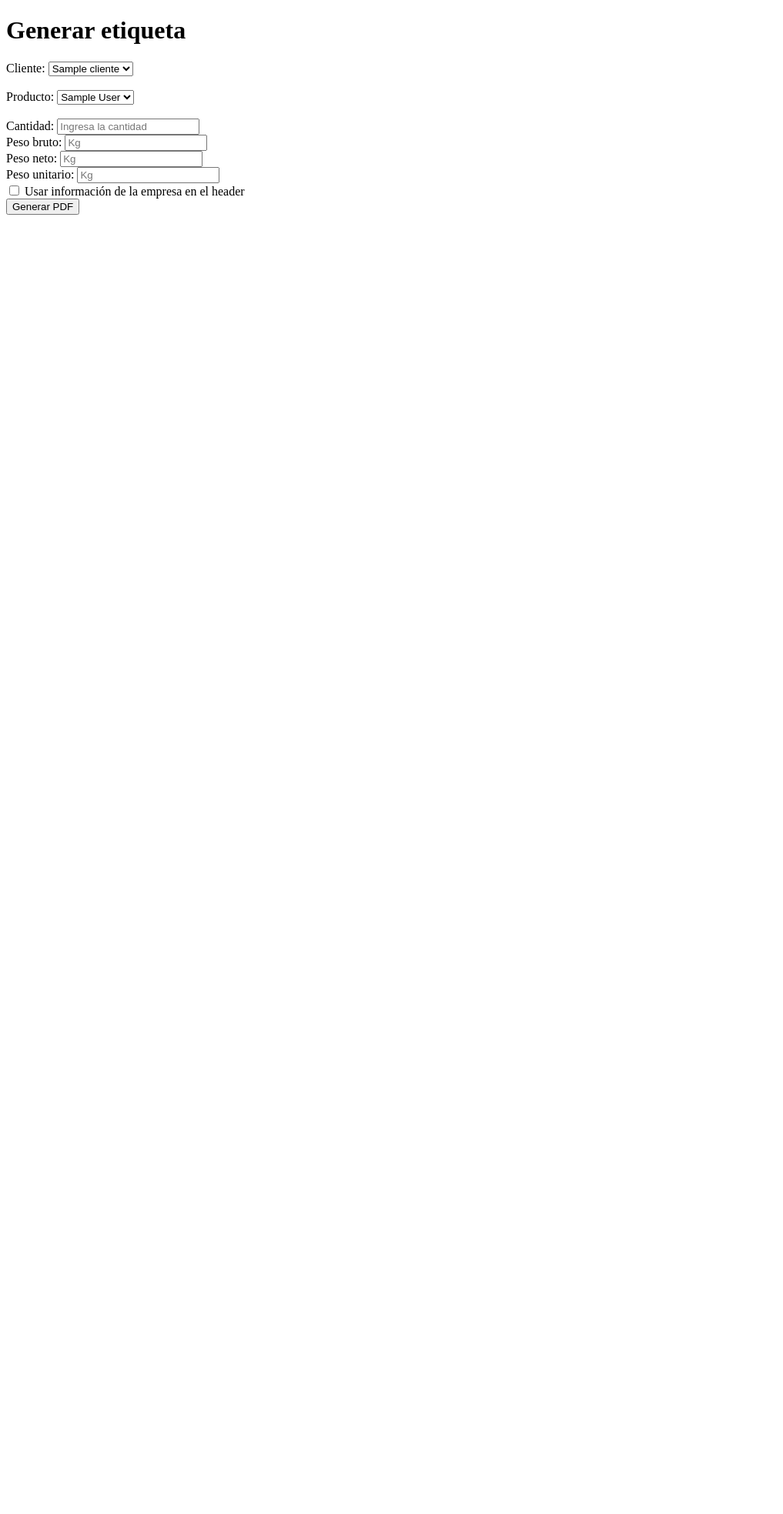
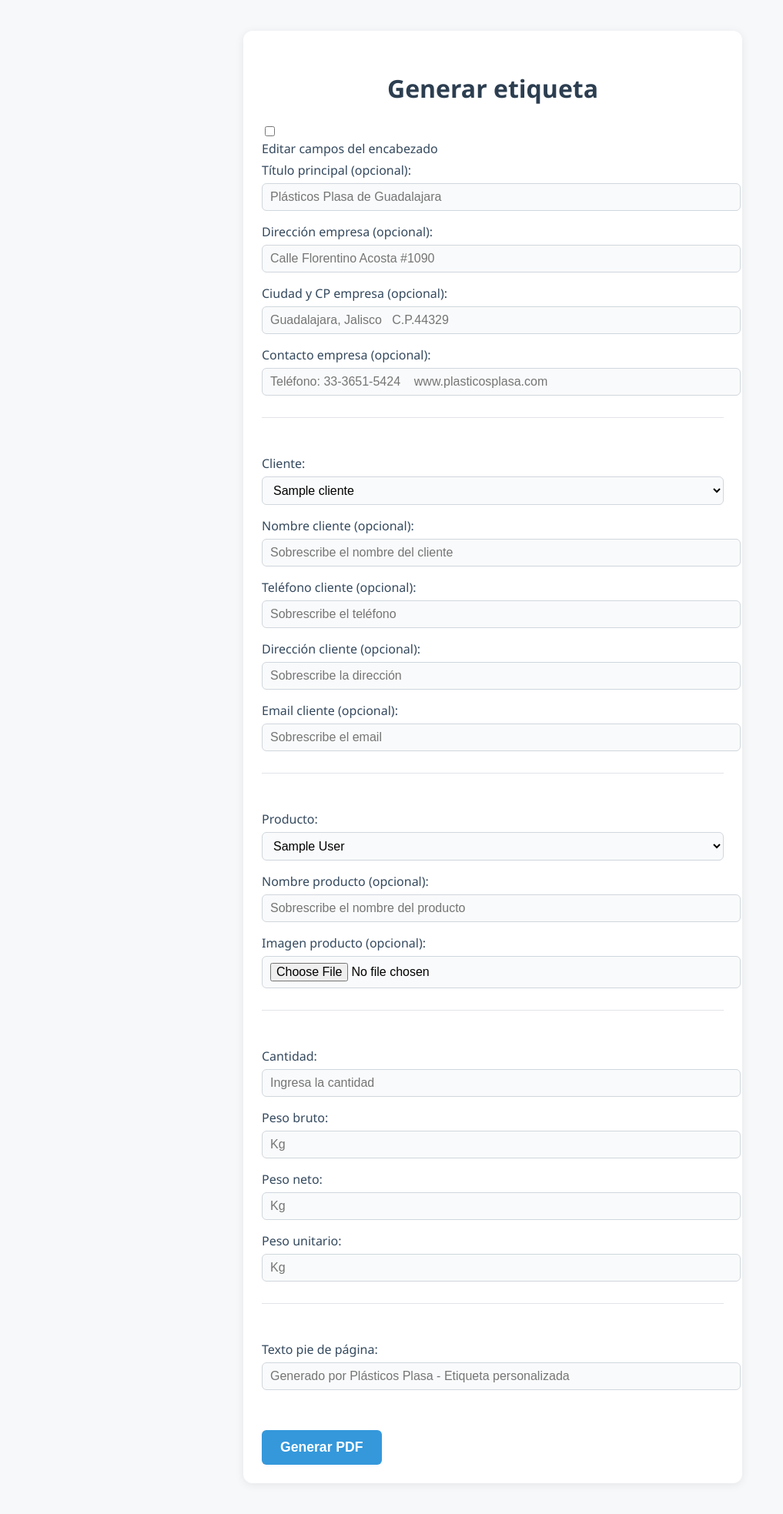
Before and after one commit to luisrlppg/odoo-signage, a Flask app: template app/templates/index.html in a window 1280 px wide. Shown: the whole page at 77% size, without its empty margins (0-1017 px from the left). Before the commit the page ends 279 px from the top, so only its background shows below. Run offline with Flask 3, Linux system fonts and the light colour scheme; the template is opened without the code that fills it: most values are stand-ins (such as "Sample title", 1, 10 or a date in 2020).

Commit message:
Diseño escalable

```diff
--- a/app/app.py
+++ b/app/app.py
@@ -120,30 +120,31 @@ def draw_wrapped_text(c, text, x, y, max_width, font_name="Helvetica", font_size
 # ---------------------------
 # Generación de PDF
 # ---------------------------
-def create_pdf(cliente, producto, cantidad, peso_bruto, peso_neto, peso_unitario, use_empresa_header):
+def create_pdf(label_data):
     """
-    Genera el PDF en memoria y devuelve BytesIO listo para enviar.
+    Genera el PDF en memoria usando label_data dict y devuelve BytesIO listo para enviar.
     """
     buffer = io.BytesIO()
     c = canvas.Canvas(buffer, pagesize=(ANCHO_PT, ALTO_PT))
     pad = 8  # pts
 
-    if use_empresa_header:
+    # Header
+    if label_data.get('use_empresa_header'):
         header_y = ALTO_PT - pad - 5
         c.setFont("Helvetica-Bold", 16)
-        c.drawCentredString(ANCHO_PT / 2, header_y, "Plásticos Plasa de Guadalajara S.A. de C.V.")
+        c.drawCentredString(ANCHO_PT / 2, header_y, label_data.get('empresa_nombre', "Plásticos Plasa de Guadalajara S.A. de C.V."))
         header_y -= 12
         c.setFont("Helvetica", 8)
-        c.drawCentredString(ANCHO_PT / 2, header_y, "Calle Florentino Acosta #1090")
+        c.drawCentredString(ANCHO_PT / 2, header_y, label_data.get('empresa_direccion', "Calle Florentino Acosta #1090"))
         header_y -= 12
-        c.drawCentredString(ANCHO_PT / 2, header_y, "Guadalajara, Jalisco   C.P.44329")
+        c.drawCentredString(ANCHO_PT / 2, header_y, label_data.get('empresa_ciudad', "Guadalajara, Jalisco   C.P.44329"))
         header_y -= 12
-        c.drawCentredString(ANCHO_PT / 2, header_y, "Teléfono: 33-3651-5424    www.plasticosplasa.com")
+        c.drawCentredString(ANCHO_PT / 2, header_y, label_data.get('empresa_contacto', "Teléfono: 33-3651-5424    www.plasticosplasa.com"))
         header_y -= 12
     else:
         header_y = ALTO_PT - pad - 20
         c.setFont("Helvetica-Bold", 24)
-        c.drawCentredString(ANCHO_PT / 2, header_y, "EMBARQUE")
+        c.drawCentredString(ANCHO_PT / 2, header_y, label_data.get('header_text', "EMBARQUE"))
         header_y -= 18
 
     # Línea separadora
@@ -165,58 +166,38 @@ def create_pdf(cliente, producto, cantidad, peso_bruto, peso_neto, peso_unitario
     left_y = col_top - 20
 
     c.setFont("Helvetica-Bold", 18)
-    c.drawCentredString(left_x + left_w/2, left_y, "FRÁGIL")
+    c.drawCentredString(left_x + left_w/2, left_y, label_data.get('fragil_text', "FRÁGIL"))
     left_y -= 12
     c.setFont("Helvetica", 12)
-    c.drawCentredString(left_x + left_w/2, left_y, "Manejese con Cuidado")
+    c.drawCentredString(left_x + left_w/2, left_y, label_data.get('fragil_subtext', "Manejese con Cuidado"))
     left_y -= 6
 
-    # Imagen fija si existe (ajustado para mostrarla más grande)
+    # Imagen fija si existe
     logo_path = os.path.join(app.root_path, "static", "fixed.png")
-
-    # Ajustables: porcentaje máximo de la altura disponible que puede ocupar la imagen,
-    # y un pequeño factor de upscale si quieres que la imagen se haga un poco más grande.
-    LEFT_IMAGE_HEIGHT_RATIO = 0.6  # antes era 0.50 -> incrementa esto para más altura
-    MAX_UPSCALE = 1.0  # si quieres permitir hasta 1.2x de escalado fijo, pon 1.2 (cuidado con pixelación)
-
+    LEFT_IMAGE_HEIGHT_RATIO = 0.6
+    MAX_UPSCALE = 1.0
     max_img_h = available_h * LEFT_IMAGE_HEIGHT_RATIO
-
     try:
         if os.path.exists(logo_path):
             img = Image.open(logo_path)
-            iw, ih = img.size  # pixeles
-            # escala para que quepa en ancho o alto permitido (manteniendo aspecto)
+            iw, ih = img.size
             scale_w = left_w / iw
             scale_h = max_img_h / ih
             scale = min(scale_w, scale_h) * MAX_UPSCALE
-
-            # Evitar valores no positivos
             if scale <= 0:
                 scale = 1.0
-
             draw_w = iw * scale
             draw_h = ih * scale
-
-            # Si por algún motivo draw_w excede left_w (por MAX_UPSCALE), lo limitamos
             if draw_w > left_w:
                 factor = left_w / draw_w
                 draw_w *= factor
                 draw_h *= factor
-
-            # Convertir a BytesIO y dibujar
             img_buf = BytesIO()
             img.convert("RGBA").save(img_buf, format="PNG")
             img_buf.seek(0)
-            # Calcular coordenadas centradas
             img_x = left_x + (left_w - draw_w) / 2
             img_y = left_y - draw_h
-
-            c.drawImage(
-                ImageReader(img_buf),
-                img_x, img_y,
-                width=draw_w, height=draw_h,
-                preserveAspectRatio=True
-            )
+            c.drawImage(ImageReader(img_buf), img_x, img_y, width=draw_w, height=draw_h, preserveAspectRatio=True)
             left_y -= draw_h + 5
         else:
             raise FileNotFoundError
@@ -225,10 +206,9 @@ def create_pdf(cliente, producto, cantidad, peso_bruto, peso_neto, peso_unitario
         c.drawString(left_x, left_y - 10, "[Imagen fija no encontrada: coloca static/fixed.png]")
         left_y -= 20
 
-
     text_y = left_y - 10
     c.setFont("Helvetica", 12)
-    c.drawCentredString(left_x + left_w/2, text_y, "ESTIBA MÁXIMA 3 CAJAS")
+    c.drawCentredString(left_x + left_w/2, text_y, label_data.get('estiba_text', "ESTIBA MÁXIMA 3 CAJAS"))
 
     # ========== Columna central ==========
     center_x = col_x[1] + pad
@@ -236,23 +216,23 @@ def create_pdf(cliente, producto, cantidad, peso_bruto, peso_neto, peso_unitario
     cur_y = col_top - 20
 
     c.setFont("Helvetica-Bold", 9)
-    c.drawString(center_x, cur_y - 8, "Información del cliente:")
+    c.drawString(center_x, cur_y - 8, label_data.get('cliente_info_title', "Información del cliente:"))
     y_client = cur_y - 28
 
     c.setFont("Helvetica-Bold", 12)
-    y_client = draw_wrapped_text(c, cliente.get('name', ''), center_x, y_client, center_w, font_name="Helvetica-Bold", font_size=12, leading=11)
+    y_client = draw_wrapped_text(c, label_data['cliente'].get('name', ''), center_x, y_client, center_w, font_name="Helvetica-Bold", font_size=12, leading=11)
     y_client -= 4
     c.setFont("Helvetica", 8)
-    y_client = draw_wrapped_text(c, f"Tel: {cliente.get('phone','')}", center_x, y_client, center_w, font_name="Helvetica", font_size=8, leading=9)
+    y_client = draw_wrapped_text(c, f"Tel: {label_data['cliente'].get('phone','')}", center_x, y_client, center_w, font_name="Helvetica", font_size=8, leading=9)
     y_client -= 2
-    direccion = f"{cliente.get('street','')} {cliente.get('street2','')}, {cliente.get('city','')} {cliente.get('zip','')}"
+    direccion = f"{label_data['cliente'].get('street','')} {label_data['cliente'].get('street2','')}, {label_data['cliente'].get('city','')} {label_data['cliente'].get('zip','')}"
     y_client = draw_wrapped_text(c, f"Dirección: {direccion}", center_x, y_client, center_w, font_name="Helvetica", font_size=8, leading=9)
     y_client -= 2
-    y_client = draw_wrapped_text(c, f"Email: {cliente.get('email','')}", center_x, y_client, center_w, font_name="Helvetica", font_size=8, leading=9)
+    y_client = draw_wrapped_text(c, f"Email: {label_data['cliente'].get('email','')}", center_x, y_client, center_w, font_name="Helvetica", font_size=8, leading=9)
 
     cur_y = y_client - 20
     c.setFont("Helvetica-Bold", 9)
-    c.drawString(center_x, cur_y, "Detalles del Embarque:")
+    c.drawString(center_x, cur_y, label_data.get('embarque_title', "Detalles del Embarque:"))
     cur_y -= 12
 
     hoy = date.today().strftime("%d/%m/%Y")
@@ -262,10 +242,10 @@ def create_pdf(cliente, producto, cantidad, peso_bruto, peso_neto, peso_unitario
     cur_y -= 12
 
     cur_y = draw_wrapped_text(c, f"Lote: {date.today().strftime('%y%m%d')}", center_x, cur_y, center_w, font_name="Helvetica", font_size=8, leading=10)
-    cur_y = draw_wrapped_text(c, f"Cantidad: {cantidad}", center_x, cur_y, center_w, font_name="Helvetica", font_size=8, leading=10)
-    cur_y = draw_wrapped_text(c, f"Peso bruto: {peso_bruto}", center_x, cur_y, center_w, font_name="Helvetica", font_size=8, leading=10)
-    cur_y = draw_wrapped_text(c, f"Peso neto: {peso_neto}", center_x, cur_y, center_w, font_name="Helvetica", font_size=8, leading=10)
-    cur_y = draw_wrapped_text(c, f"Peso unitario: {peso_unitario}", center_x, cur_y, center_w, font_name="Helvetica", font_size=8, leading=10)
+    cur_y = draw_wrapped_text(c, f"Cantidad: {label_data.get('cantidad','')}", center_x, cur_y, center_w, font_name="Helvetica", font_size=8, leading=10)
+    cur_y = draw_wrapped_text(c, f"Peso bruto: {label_data.get('peso_bruto','')}", center_x, cur_y, center_w, font_name="Helvetica", font_size=8, leading=10)
+    cur_y = draw_wrapped_text(c, f"Peso neto: {label_data.get('peso_neto','')}", center_x, cur_y, center_w, font_name="Helvetica", font_size=8, leading=10)
+    cur_y = draw_wrapped_text(c, f"Peso unitario: {label_data.get('peso_unitario','')}", center_x, cur_y, center_w, font_name="Helvetica", font_size=8, leading=10)
 
     # ========== Columna derecha ==========
     right_x = col_x[2] + pad
@@ -273,11 +253,10 @@ def create_pdf(cliente, producto, cantidad, peso_bruto, peso_neto, peso_unitario
     right_y = col_top - 20
 
     c.setFont("Helvetica-Bold", 12)
-    right_y = draw_wrapped_text(c, producto.get('display_name',''), right_x, right_y, right_w, font_name="Helvetica-Bold", font_size=12, leading=14)
+    right_y = draw_wrapped_text(c, label_data['producto'].get('display_name',''), right_x, right_y, right_w, font_name="Helvetica-Bold", font_size=12, leading=14)
     right_y -= 6
 
-    # Imagen del producto (base64 desde Odoo)
-    img_b64 = producto.get('image_1920')
+    img_b64 = label_data['producto'].get('image_1920')
     if img_b64:
         try:
             image_data = base64.b64decode(img_b64)
@@ -302,7 +281,7 @@ def create_pdf(cliente, producto, cantidad, peso_bruto, peso_neto, peso_unitario
         c.drawString(right_x, right_y - 10, "[Sin imagen]")
 
     # Footer
-    footer_text = "Generado por Plásticos Plasa - Etiqueta personalizada"
+    footer_text = label_data.get('footer_text', "Generado por Plásticos Plasa - Etiqueta personalizada")
     c.setFont("Helvetica-Oblique", 6)
     c.drawCentredString(ANCHO_PT/2, pad/2, footer_text)
 
@@ -320,27 +299,64 @@ def index():
     productos = fetch_productos()
 
     if request.method == "POST":
-        # Inputs válidos y convertidos
         try:
             cliente_id = int(request.form.get("cliente", 0))
             producto_id = int(request.form.get("producto", 0))
         except ValueError:
             abort(400, "Cliente o producto inválido")
 
-        use_empresa_header = request.form.get("use_empresa_header") == "1"
-        cantidad = request.form.get("cantidad", "")
-        peso_bruto = request.form.get("peso_bruto", "")
-        peso_neto = request.form.get("peso_neto", "")
-        peso_unitario = request.form.get("peso_unitario", "")
-
         cliente = next((c for c in clientes if c.get('id') == cliente_id), None)
         producto = next((p for p in productos if p.get('id') == producto_id), None)
-
         if cliente is None or producto is None:
             abort(404, "Cliente o producto no encontrado")
 
+        # Construir el diccionario de datos para la etiqueta, usando valores opcionales si se proporcionan
+        cliente_mod = cliente.copy() if cliente else {}
+        if request.form.get("cliente_name"): cliente_mod['name'] = request.form.get("cliente_name")
+        if request.form.get("cliente_phone"): cliente_mod['phone'] = request.form.get("cliente_phone")
+        if request.form.get("cliente_address"):
+            # Sobrescribe toda la dirección en un solo campo
+            cliente_mod['street'] = request.form.get("cliente_address")
+            cliente_mod['street2'] = ""
+            cliente_mod['city'] = ""
+            cliente_mod['zip'] = ""
+        if request.form.get("cliente_email"): cliente_mod['email'] = request.form.get("cliente_email")
+
+        producto_mod = producto.copy() if producto else {}
+        if request.form.get("producto_name"): producto_mod['display_name'] = request.form.get("producto_name")
+
+        # Procesar imagen subida para el producto
+        producto_image_b64 = None
+        if 'producto_image' in request.files:
+            file = request.files['producto_image']
+            if file and file.filename:
+                img_bytes = file.read()
+                producto_image_b64 = base64.b64encode(img_bytes).decode('utf-8')
+                producto_mod['image_1920'] = producto_image_b64
+
+        # Si el usuario marcó el checkbox para editar el header, usar los valores del formulario; si no, usar los valores por defecto
+        edit_header = request.form.get("edit_header") == "1"
+        label_data = {
+            'cliente': cliente_mod,
+            'producto': producto_mod,
+            'cantidad': request.form.get("cantidad", ""),
+            'peso_bruto': request.form.get("peso_bruto", ""),
+            'peso_neto': request.form.get("peso_neto", ""),
+            'peso_unitario': request.form.get("peso_unitario", ""),
+            'use_empresa_header': True,
+            'header_text': request.form.get("header_text") if edit_header else "Plásticos Plasa de Guadalajara",
+            'empresa_direccion': request.form.get("empresa_direccion") if edit_header else "Calle Florentino Acosta #1090",
+            'empresa_ciudad': request.form.get("empresa_ciudad") if edit_header else "Guadalajara, Jalisco   C.P.44329",
+            'empresa_contacto': request.form.get("empresa_contacto") if edit_header else "Teléfono: 33-3651-5424    www.plasticosplasa.com",
+            'cliente_info_title': request.form.get("cliente_info_title", "Información del cliente:"),
+            'fragil_text': "FRÁGIL",
+            'fragil_subtext': "Manejese con Cuidado",
+            'estiba_text': "ESTIBA MÁXIMA 3 CAJAS",
+            'footer_text': request.form.get("footer_text", "Generado por Plásticos Plasa - Etiqueta personalizada"),
+        }
+
         try:
-            pdf_io = create_pdf(cliente, producto, cantidad, peso_bruto, peso_neto, peso_unitario, use_empresa_header)
+            pdf_io = create_pdf(label_data)
             return send_file(pdf_io, as_attachment=True, download_name="etiqueta_layout_personal.pdf", mimetype='application/pdf')
         except Exception:
             logger.exception("Error generando PDF")
@@ -353,4 +369,4 @@ def index():
 # ---------------------------
 if __name__ == "__main__":
     # En producción deberías usar gunicorn/uwsgi y no app.run
-    app.run(host="0.0.0.0", port=int(os.environ.get("PORT", 5000)), debug=True)
+    app.run(host="0.0.0.0", port=int(os.environ.get("PORT", 5000)), debug=False)
--- /dev/null
+++ b/app/static/style.css
@@ -0,0 +1,90 @@
+/* Grid layout for form sections */
+.form-grid {
+    display: grid;
+    grid-template-areas:
+        "header"
+        "cliente"
+        "producto"
+        "datos"
+        "footer";
+    gap: 24px;
+}
+.form-header { grid-area: header; }
+.form-cliente { grid-area: cliente; }
+.form-producto { grid-area: producto; }
+.form-datos { grid-area: datos; }
+.form-footer { grid-area: footer; }
+body {
+    font-family: 'Segoe UI', Arial, sans-serif;
+    background: #f6f8fa;
+    margin: 0;
+    padding: 0;
+}
+.container {
+    max-width: 600px;
+    margin: 40px auto;
+    background: #fff;
+    border-radius: 12px;
+    box-shadow: 0 2px 12px rgba(0,0,0,0.08);
+    padding: 32px 24px 24px 24px;
+}
+h1 {
+    text-align: center;
+    color: #2c3e50;
+    margin-bottom: 24px;
+}
+form label {
+    display: block;
+    margin-bottom: 6px;
+    color: #34495e;
+    font-weight: 500;
+}
+form input[type="text"],
+form input[type="file"],
+form select {
+    width: 100%;
+    padding: 8px 10px;
+    margin-bottom: 16px;
+    border: 1px solid #d0d7de;
+    border-radius: 6px;
+    font-size: 1rem;
+    background: #f9fafb;
+    transition: border-color 0.2s;
+}
+form input[type="text"]:focus,
+form select:focus {
+    border-color: #3498db;
+    outline: none;
+}
+form input[type="checkbox"] {
+    margin-right: 8px;
+}
+.form-section {
+    margin-bottom: 24px;
+    padding-bottom: 12px;
+    border-bottom: 1px solid #e1e4e8;
+}
+.form-section:last-child {
+    border-bottom: none;
+}
+button[type="submit"] {
+    background: #3498db;
+    color: #fff;
+    border: none;
+    border-radius: 6px;
+    padding: 12px 24px;
+    font-size: 1.1rem;
+    font-weight: 600;
+    cursor: pointer;
+    box-shadow: 0 1px 4px rgba(52,152,219,0.08);
+    transition: background 0.2s;
+}
+button[type="submit"]:hover {
+    background: #217dbb;
+}
+@media (max-width: 700px) {
+    .container {
+        max-width: 98vw;
+        padding: 16px 8px;
+    }
+}
--- a/app/templates/index.html
+++ b/app/templates/index.html
@@ -3,49 +3,97 @@
 <head>
     <meta charset="UTF-8">
     <title>Generador de Etiquetas</title>
+    <meta name="viewport" content="width=device-width, initial-scale=1">
+    <link rel="stylesheet" href="{{ url_for('static', filename='style.css') }}">
 </head>
 <body>
+  <div class="container">
   <h1>Generar etiqueta</h1>
-    <form method="post">
+  <form method="post" enctype="multipart/form-data">
+    <div class="form-grid">
+      <div class="form-section form-header">
+        <input type="checkbox" id="edit_header" name="edit_header" value="1" onchange="toggleHeaderFields()">
+        <label for="edit_header">Editar campos del encabezado</label>
+        <label for="header_text">Título principal (opcional):</label>
+        <input type="text" id="header_text" name="header_text" placeholder="Plásticos Plasa de Guadalajara">
+        <label for="empresa_direccion">Dirección empresa (opcional):</label>
+        <input type="text" id="empresa_direccion" name="empresa_direccion" placeholder="Calle Florentino Acosta #1090">
+        <label for="empresa_ciudad">Ciudad y CP empresa (opcional):</label>
+        <input type="text" id="empresa_ciudad" name="empresa_ciudad" placeholder="Guadalajara, Jalisco   C.P.44329">
+        <label for="empresa_contacto">Contacto empresa (opcional):</label>
+        <input type="text" id="empresa_contacto" name="empresa_contacto" placeholder="Teléfono: 33-3651-5424    www.plasticosplasa.com">
+      </div>
+      <div class="form-section form-cliente">
         <label>Cliente:</label>
         <select name="cliente" required>
           {% for c in clientes %}
           <option value="{{ c.id }}">{{ c.name }}</option>
           {% endfor %}
         </select>
-        <br><br>
+        <label for="cliente_name">Nombre cliente (opcional):</label>
+        <input type="text" id="cliente_name" name="cliente_name" placeholder="Sobrescribe el nombre del cliente">
+        <label for="cliente_phone">Teléfono cliente (opcional):</label>
+        <input type="text" id="cliente_phone" name="cliente_phone" placeholder="Sobrescribe el teléfono">
+        <label for="cliente_address">Dirección cliente (opcional):</label>
+        <input type="text" id="cliente_address" name="cliente_address" placeholder="Sobrescribe la dirección">
+        <label for="cliente_email">Email cliente (opcional):</label>
+        <input type="text" id="cliente_email" name="cliente_email" placeholder="Sobrescribe el email">
+      </div>
+      <div class="form-section form-producto">
         <label>Producto:</label>
         <select name="producto" required>
           {% for p in productos %}
           <option value="{{ p.id }}">{{ p.display_name }}</option>
           {% endfor %}
         </select>
-        <br><br>
-		<div>
+        <label for="producto_name">Nombre producto (opcional):</label>
+        <input type="text" id="producto_name" name="producto_name" placeholder="Sobrescribe el nombre del producto">
+        <label for="producto_image">Imagen producto (opcional):</label>
+        <input type="file" id="producto_image" name="producto_image" accept="image/*">
+      </div>
+      <div class="form-section form-datos">
         <label for="cantidad">Cantidad:</label>
         <input type="text" id="cantidad" name="cantidad" placeholder="Ingresa la cantidad">
-		</div>
-
-		<div>
         <label for="peso_bruto">Peso bruto:</label>
         <input type="text" id="peso_bruto" name="peso_bruto" placeholder="Kg">
-		</div>
-
-		<div>
         <label for="peso_neto">Peso neto:</label>
         <input type="text" id="peso_neto" name="peso_neto" placeholder="Kg">
-		</div>
-
-		<div>
         <label for="peso_unitario">Peso unitario:</label>
         <input type="text" id="peso_unitario" name="peso_unitario" placeholder="Kg">
       </div>
-
-		<div>
-		  <input type="checkbox" id="use_empresa_header" name="use_empresa_header" value="1">
-		  <label for="use_empresa_header">Usar información de la empresa en el header</label>
+      <div class="form-section form-footer">
+        <label for="footer_text">Texto pie de página:</label>
+        <input type="text" id="footer_text" name="footer_text" placeholder="Generado por Plásticos Plasa - Etiqueta personalizada">
+      </div>
     </div>
     <button type="submit">Generar PDF</button>
   </form>
+    <script>
+    function toggleHeaderFields() {
+      var checked = document.getElementById('edit_header').checked;
+      var fields = [
+        'header_text',
+        'empresa_direccion',
+        'empresa_ciudad',
+        'empresa_contacto'
+      ];
+      fields.forEach(function(id) {
+        var el = document.getElementById(id);
+        el.disabled = !checked;
+        if (checked) {
+          el.placeholder = '';
+        } else {
+          if (id === 'header_text') el.placeholder = 'Plásticos Plasa de Guadalajara';
+          if (id === 'empresa_direccion') el.placeholder = 'Calle Florentino Acosta #1090';
+          if (id === 'empresa_ciudad') el.placeholder = 'Guadalajara, Jalisco   C.P.44329';
+          if (id === 'empresa_contacto') el.placeholder = 'Teléfono: 33-3651-5424    www.plasticosplasa.com';
+        }
+      });
+    }
+    window.onload = function() {
+      toggleHeaderFields();
+    };
+    </script>
+    </div>
 </body>
 </html>
```
Lines whose indentation alone changed are shown as unchanged.
